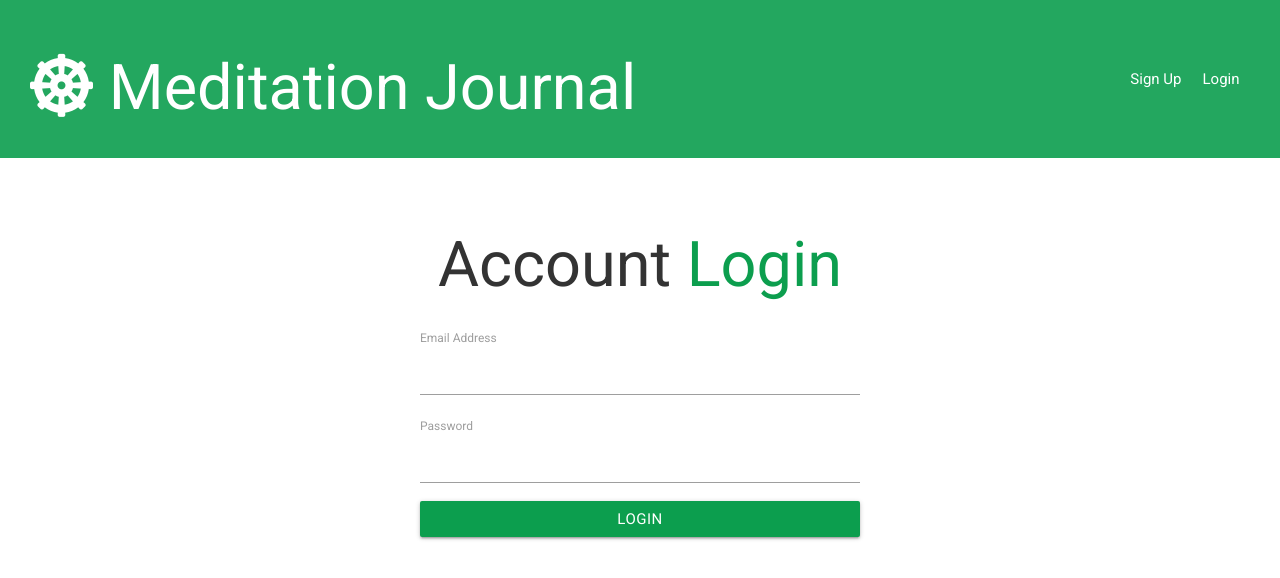
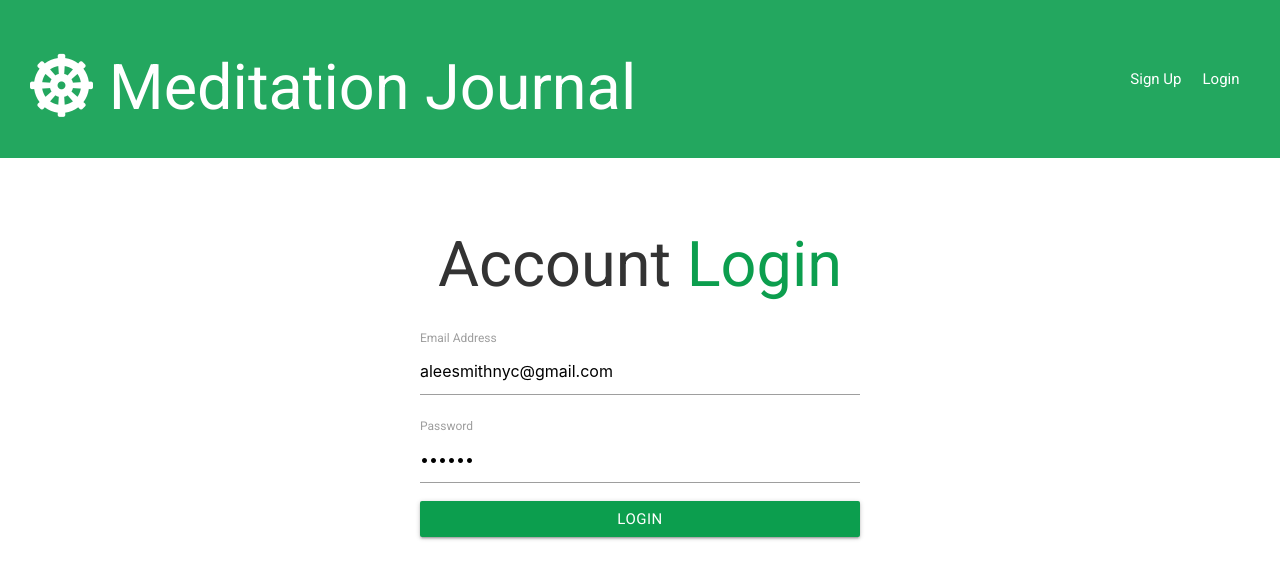
Before and after one commit to lapsangsouchy/meditation-journal, a React (Create React App) app in the folder client/: page /login in a window 1280 px wide. Shown: the top 578 px of the page. Built offline with nearby package versions, Linux system fonts and the light colour scheme.

Commit message:
Added Preloaded Text

```diff
--- a/client/src/components/auth/Login.js
+++ b/client/src/components/auth/Login.js
@@ -22,8 +22,8 @@ const Login = (props) => {
   }, [error, isAuthenticated, props.history]);
 
   const [user, setUser] = useState({
-    email: "",
-    password: "",
+    email: "aleesmithnyc@gmail.com",
+    password: "lololo",
   });
 
   const { email, password } = user;
```
